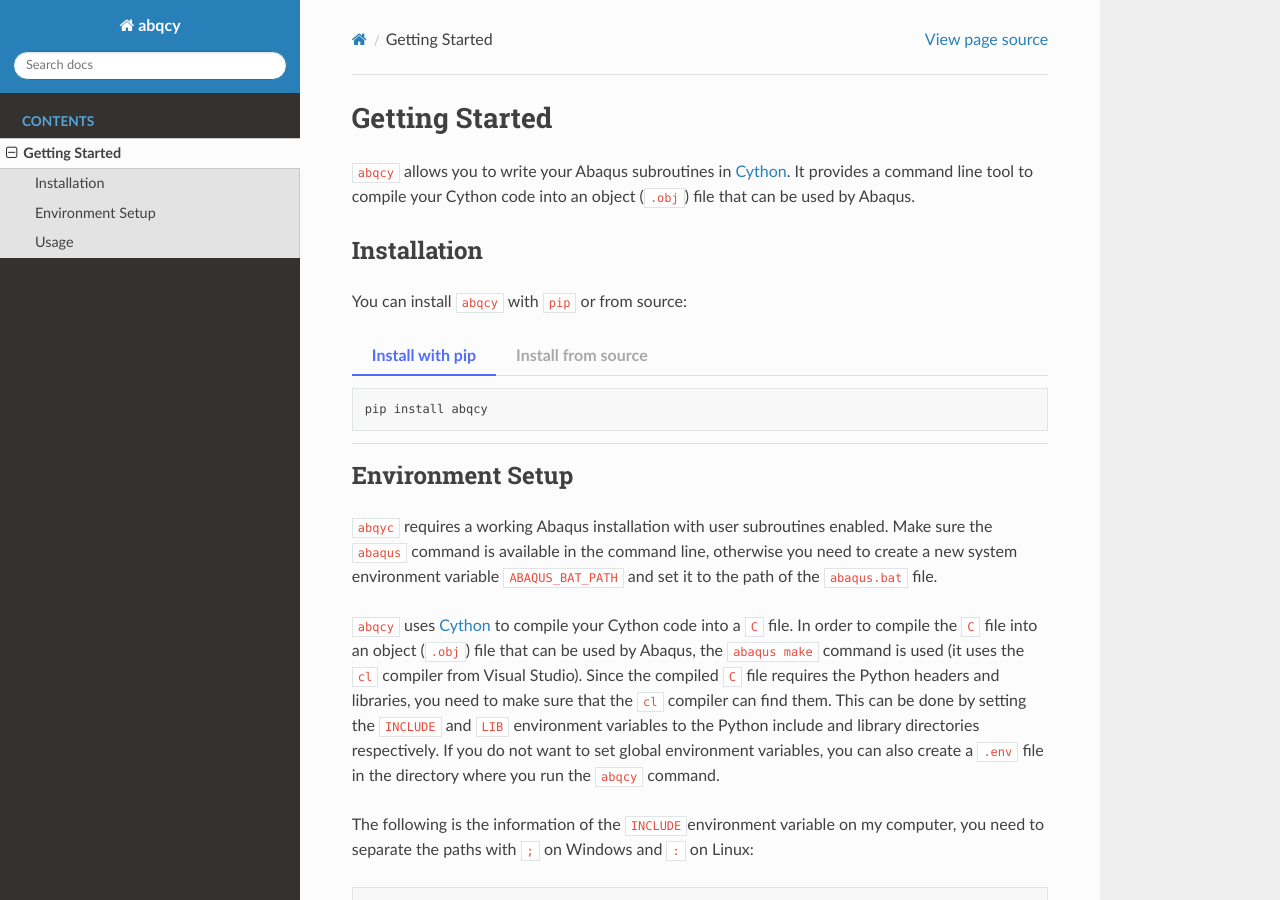
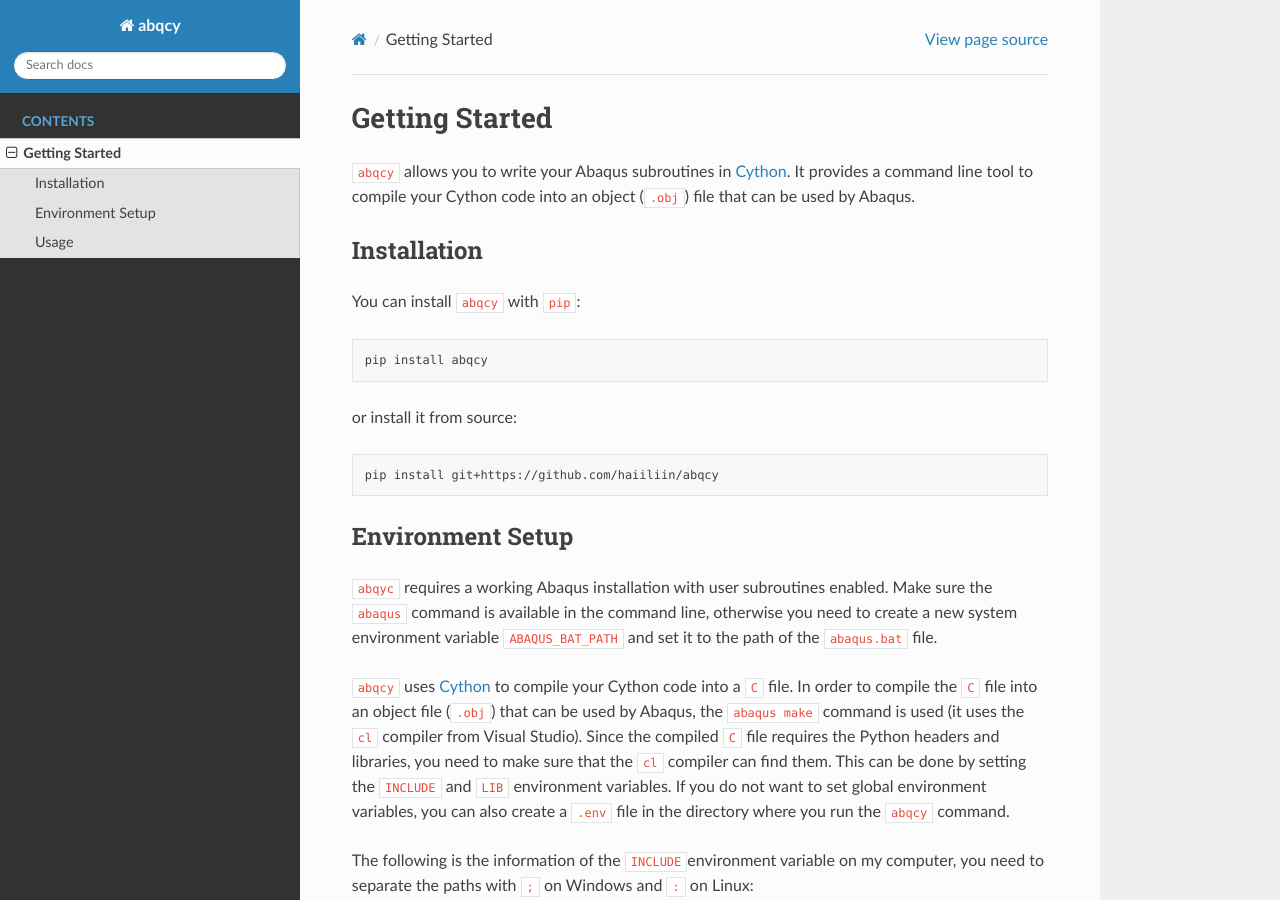
Before and after one commit to haiiliin/abqcy, a Sphinx documentation site: the page built from docs/getting-started.md, in a window 1280 px wide and 900 px high. Built offline with Sphinx 7.4.7 and the Read the Docs theme 2.0.0, drawn with Linux system fonts in a browser that asks for light colours; pages that are not in the unit, such as notebooks, are missing from menus.

Commit message:
Update getting-started.md

````diff
--- a/docs/getting-started.md
+++ b/docs/getting-started.md
@@ -5,21 +5,13 @@ It provides a command line tool to compile your Cython code into an object (`.ob
 
 ## Installation
 
-You can install `abqcy` with `pip` or from source:
-```{eval-rst}
-.. tab-set::
-
-    .. tab-item:: Install with pip
-
-        .. code-block:: shell
-
-            pip install abqcy
-
-    .. tab-item:: Install from source
-
-        .. code-block:: shell
-
-            pip install git+https://github.com/haiiliin/abqcy
+You can install `abqcy` with `pip`:
+```shell
+pip install abqcy
+```
+or install it from source:
+```shell
+pip install git+https://github.com/haiiliin/abqcy
 ```
 
 ## Environment Setup
@@ -29,10 +21,10 @@ Make sure the `abaqus` command is available in the command line, otherwise you n
 variable `ABAQUS_BAT_PATH` and set it to the path of the `abaqus.bat` file.
 
 `abqcy` uses [Cython](https://cython.org/) to compile your Cython code into a `C` file.
-In order to compile the `C` file into an object (`.obj`) file that can be used by Abaqus, the `abaqus make` command
+In order to compile the `C` file into an object file (`.obj`) that can be used by Abaqus, the `abaqus make` command
 is used (it uses the `cl` compiler from Visual Studio). Since the compiled `C` file requires the Python headers and
 libraries, you need to make sure that the `cl` compiler can find them. This can be done by setting the `INCLUDE` and
-`LIB` environment variables to the Python include and library directories respectively. If you do not want to set
+`LIB` environment variables. If you do not want to set
 global environment variables, you can also create a `.env` file in the directory where you run the `abqcy` command.
 
 The following is the information of the `INCLUDE`environment variable on my computer, you need to separate
````
